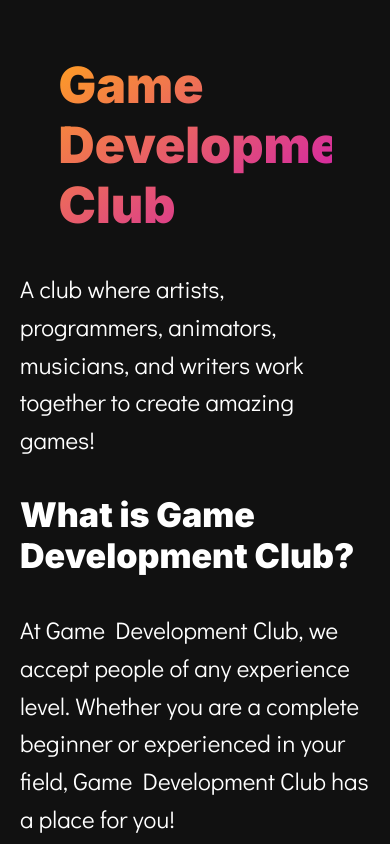
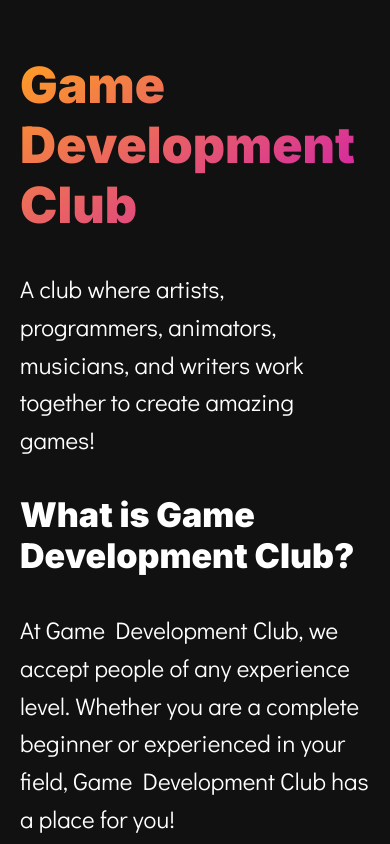
Before and after one commit to estebangarcia21/gdc-website, a React (Create React App) app in the folder website/: page / in a window 390 px wide. Shown: the top 844 px of the page. Built offline with nearby package versions, Linux system fonts and the light colour scheme; the HTML template or start-up script is replaced by a standard one.

Commit message:
Fixed h1 margin

```diff
--- a/website/src/assets/scss/App.css
+++ b/website/src/assets/scss/App.css
@@ -1,15 +1,11 @@
 @import url("https://fonts.googleapis.com/css2?family=Inter:wght@400;500;900&family=Rubik&display=swap");
 @import url("https://fonts.googleapis.com/css2?family=Rokkitt:wght@800&display=swap");
 @import url("https://fonts.googleapis.com/css2?family=Didact+Gothic&display=swap");
-#home-container p,
-h1,
-h2 {
+#home-container h1,
+h2,
+p {
   margin: 35px 15%;
   max-width: 50ch;
-}
-
-#home-container h1 {
-  margin: 35px 15%;
 }
 
 #home-container h3 {
@@ -118,9 +114,9 @@ h2 {
 }
 
 @media only screen and (max-width: 600px) {
-  #home-container p,
-  h1,
-  h2 {
+  #home-container h1,
+  h2,
+  p {
     margin: 35px 20px;
   }
 }
@@ -353,10 +349,10 @@ h1 {
 }
 
 #dropdown-filter {
+  position: relative;
   display: inline-block;
   width: 250px;
   height: 50px;
-  border: 3px solid white;
   border: 3px solid #242424;
   background-color: #111111;
   border-radius: 8px;
@@ -372,7 +368,10 @@ h1 {
 
 #dropdown-filter-content {
   position: absolute;
-  display: table-cell;
+  width: 100%;
+  margin-top: 12px;
+  margin-left: 0px;
+  background-color: red;
   z-index: 1;
 }
 
--- a/website/src/assets/scss/_home.scss
+++ b/website/src/assets/scss/_home.scss
@@ -1,12 +1,8 @@
-#home-container p,
-h1,
-h2 {
+#home-container h1,
+h2,
+p {
   margin: 35px 15%;
   max-width: 50ch;
-}
-
-#home-container h1 {
-  margin: 35px 15%;
 }
 
 #home-container h3 {
@@ -127,9 +123,9 @@ h2 {
 }
 
 @media only screen and (max-width: 600px) {
-  #home-container p,
-  h1,
-  h2 {
+  #home-container h1,
+  h2,
+  p {
     margin: 35px 20px;
   }
 }
```
Also changed, not shown: 1 other file (tests, documents, lock files or other folders).
